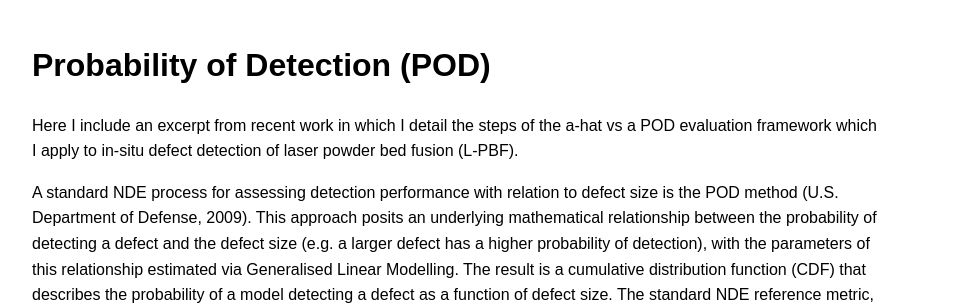
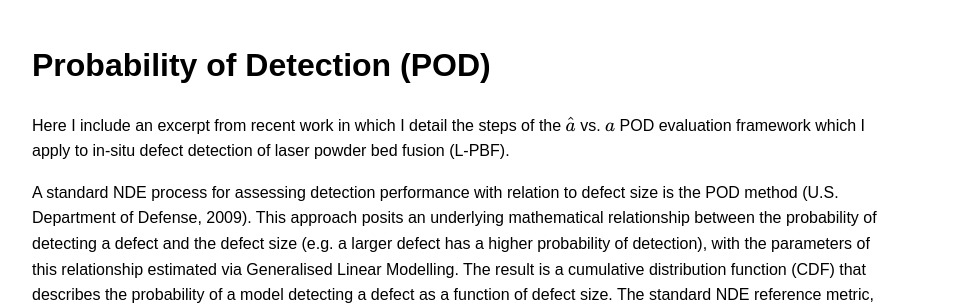
Before and after one commit to AddamEdwards/addamedwards.github.io, a Jekyll site: the page built from pod-method.md, in a window 1280 px wide and 900 px high. Shown: the top 306 px of the window, without its empty margins (183-1146 px from the left). Built offline with Jekyll 4.4.1, drawn with Linux system fonts in a browser that asks for light colours.

```diff
--- a/pod-method.md
+++ b/pod-method.md
@@ -5,7 +5,7 @@ title: POD Method
 
 # Probability of Detection (POD)
 
-Here I include an excerpt from recent work in which I detail the steps of the a-hat vs a POD evaluation framework which I apply to in-situ defect detection of laser powder bed fusion (L-PBF).
+Here I include an excerpt from recent work in which I detail the steps of the $\hat{a}$ vs. $a$ POD evaluation framework which I apply to in-situ defect detection of laser powder bed fusion (L-PBF).
 
 A standard NDE process for assessing detection performance with relation to defect size is the POD method (U.S. Department of Defense, 2009). This approach posits an underlying mathematical relationship between the probability of detecting a defect and the defect size (e.g. a larger defect has a higher probability of detection), with the parameters of this relationship estimated via Generalised Linear Modelling. The result is a cumulative distribution function (CDF) that describes the probability of a model detecting a defect as a function of defect size. The standard NDE reference metric, known as $a_{90/95}$ or the "reliably detected defect size", is then obtained from this CDF. It is the size that achieves a 90% probability of detection, with 95% confidence.
 
```
